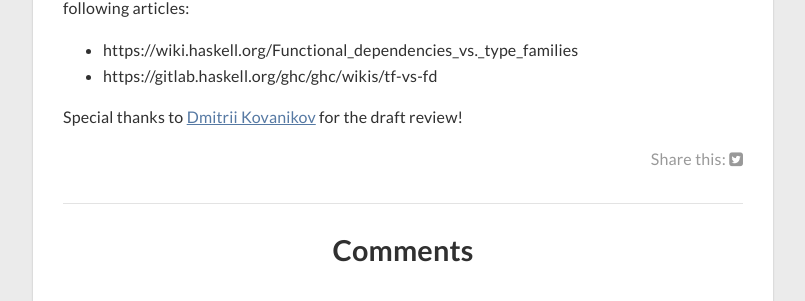
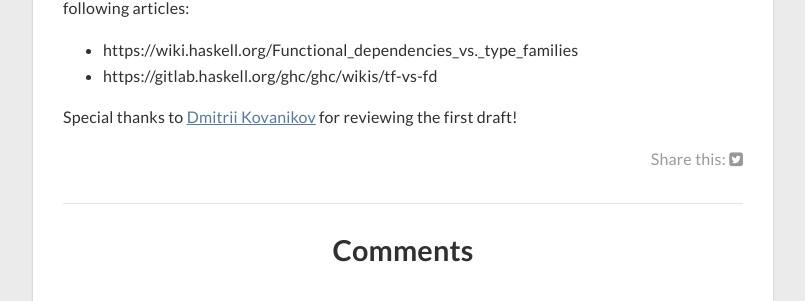
Before and after one commit to gvolpe/blog-comments, a Jekyll site: the page built from _posts/2019-08-22-functional-dependencies-and-type-families.md, in a window 1280 px wide and 900 px high, scrolled down 4706 px. Shown: the part 396-697 px from the top of the window, without its empty margins (237-1042 px from the left). Built offline with Jekyll 4.4.1, drawn with Linux system fonts in a browser that asks for light colours; nearby versions of some CDN libraries; comment, search, counter and statistics services are not loaded.

Commit message:
final touch

```diff
--- a/_posts/2019-08-22-functional-dependencies-and-type-families.md
+++ b/_posts/2019-08-22-functional-dependencies-and-type-families.md
@@ -214,4 +214,4 @@ So when is it more convenient to use the former? You can find a more detailed co
 - https://wiki.haskell.org/Functional_dependencies_vs._type_families
 - https://gitlab.haskell.org/ghc/ghc/wikis/tf-vs-fd
 
-Special thanks to [Dmitrii Kovanikov](https://twitter.com/ChShersh) for the draft review!
+Special thanks to [Dmitrii Kovanikov](https://twitter.com/ChShersh) for reviewing the first draft!
```
